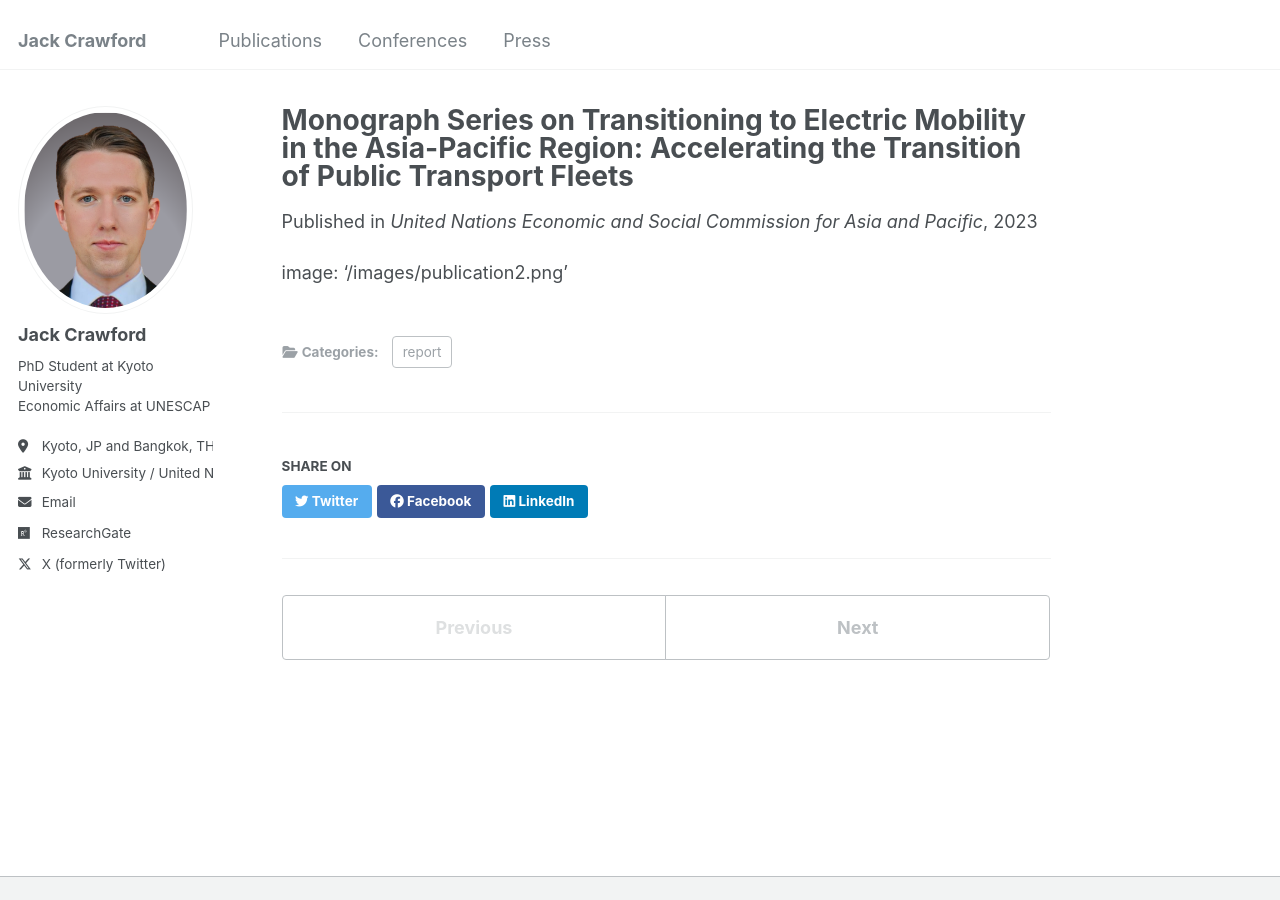
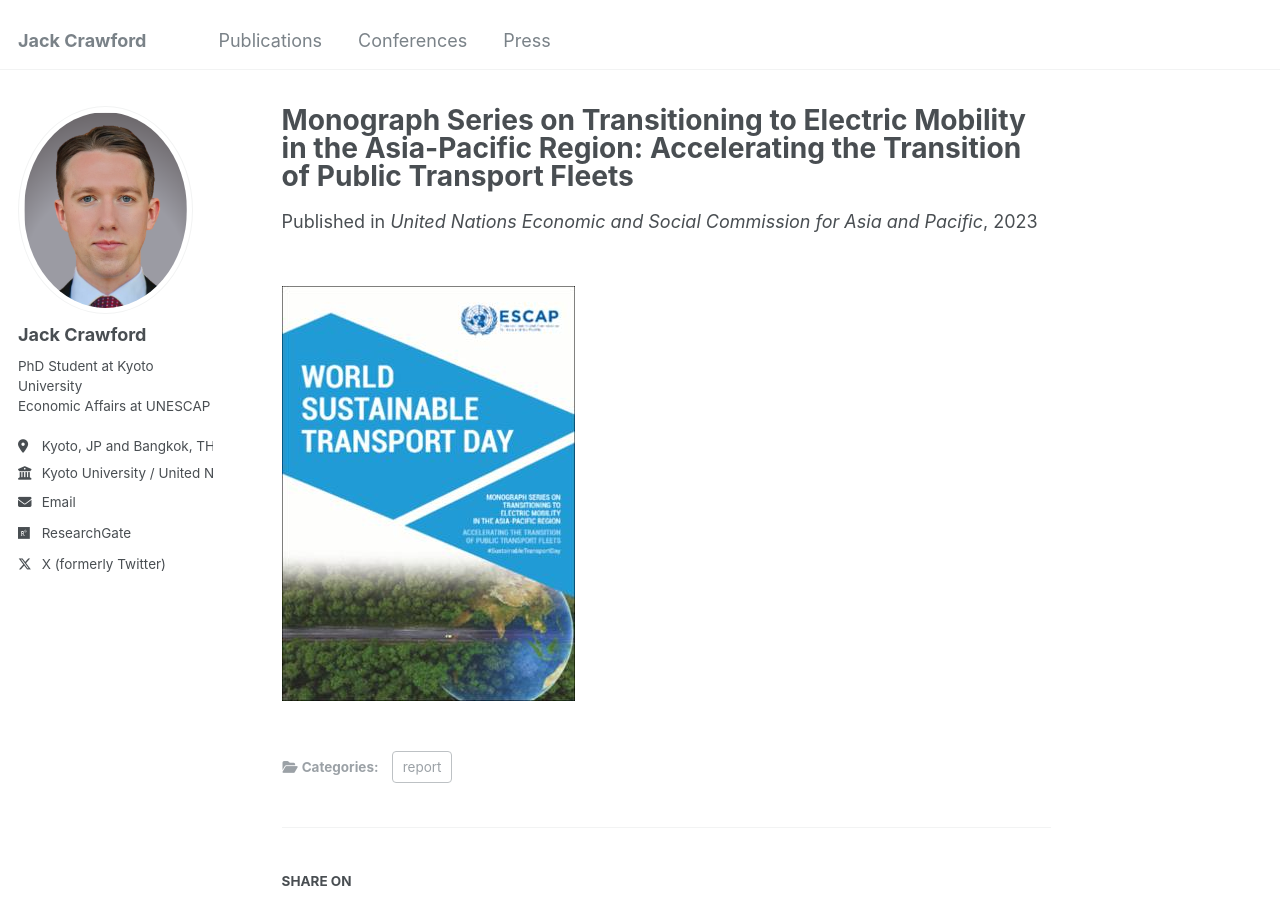
Before and after one commit to jackgcrawford/jackcrawford, a Jekyll site: the page built from _publications/2023-12-01-monograph.md, in a window 1280 px wide and 900 px high. Built offline with Jekyll 4.4.1, drawn with Linux system fonts in a browser that asks for light colours.

Commit message:
Update 2023-12-01-monograph.md

```diff
--- a/_publications/2023-12-01-monograph.md
+++ b/_publications/2023-12-01-monograph.md
@@ -7,4 +7,4 @@
 venue: 'United Nations Economic and Social Commission for Asia and Pacific'
 paperurl: 'https://www.unescap.org/kp/2024/pathways-sustainable-development-nexus-transport-energy-and-urban-planning-asia-and-pacific](https://www.unescap.org/kp/2023/accelerating-transition-public-transport-fleets'
 ---
-image: '/images/publication2.png'
+<br/><img src=' /images/publication2.png'>
```
